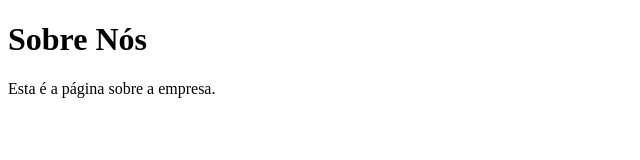
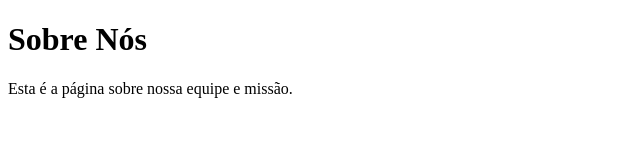
Before and after one commit to crislaine18082007/-atividade-branchs, a plain HTML site: page about.html in a window 1280 px wide. Shown: the full height of the page, 0-640 px from the left. Drawn offline with Linux system fonts and the light colour scheme.

Commit message:
update about.html

```diff
--- a/about.html
+++ b/about.html
@@ -6,6 +6,6 @@
 </head>
 <body>
   <h1>Sobre Nós</h1>
-  <p>Esta é a página sobre a empresa.</p>
+<p>Esta é a página sobre nossa equipe e missão.</p>
 </body>
 </html>
```
